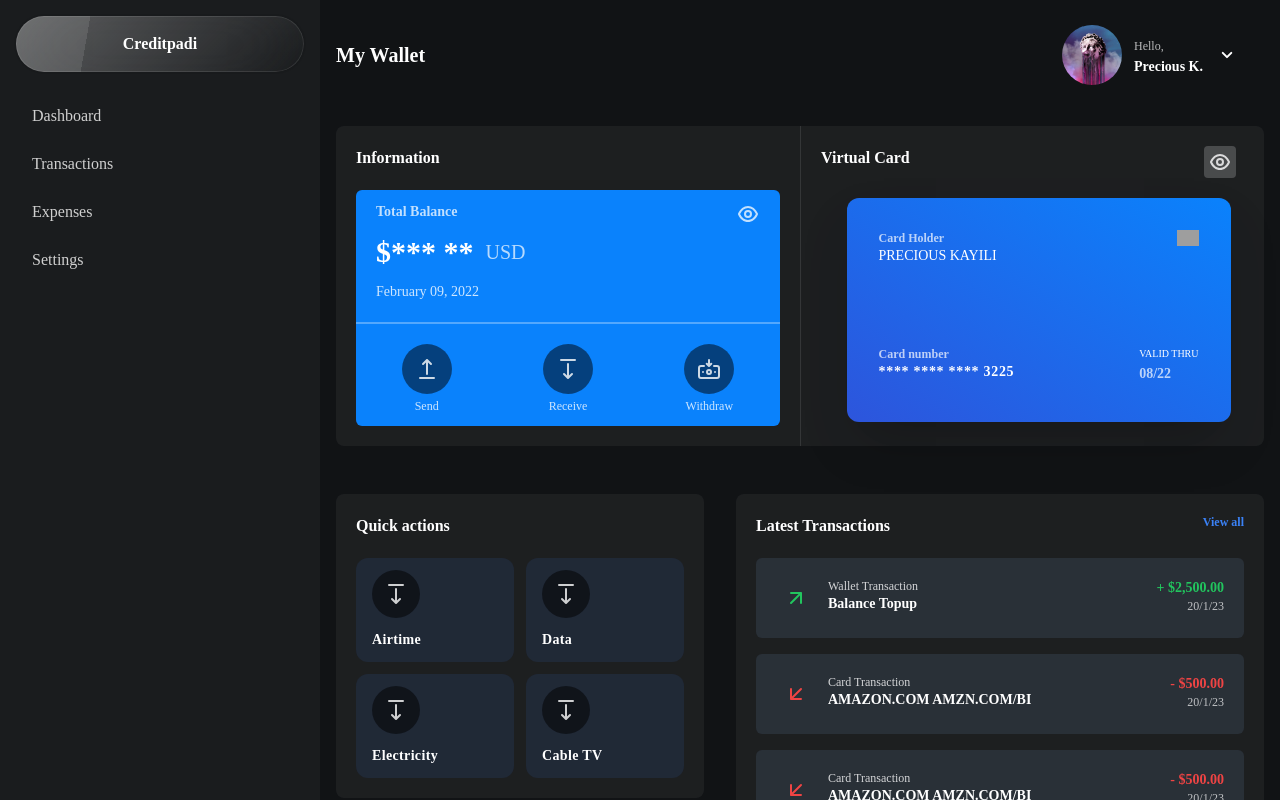
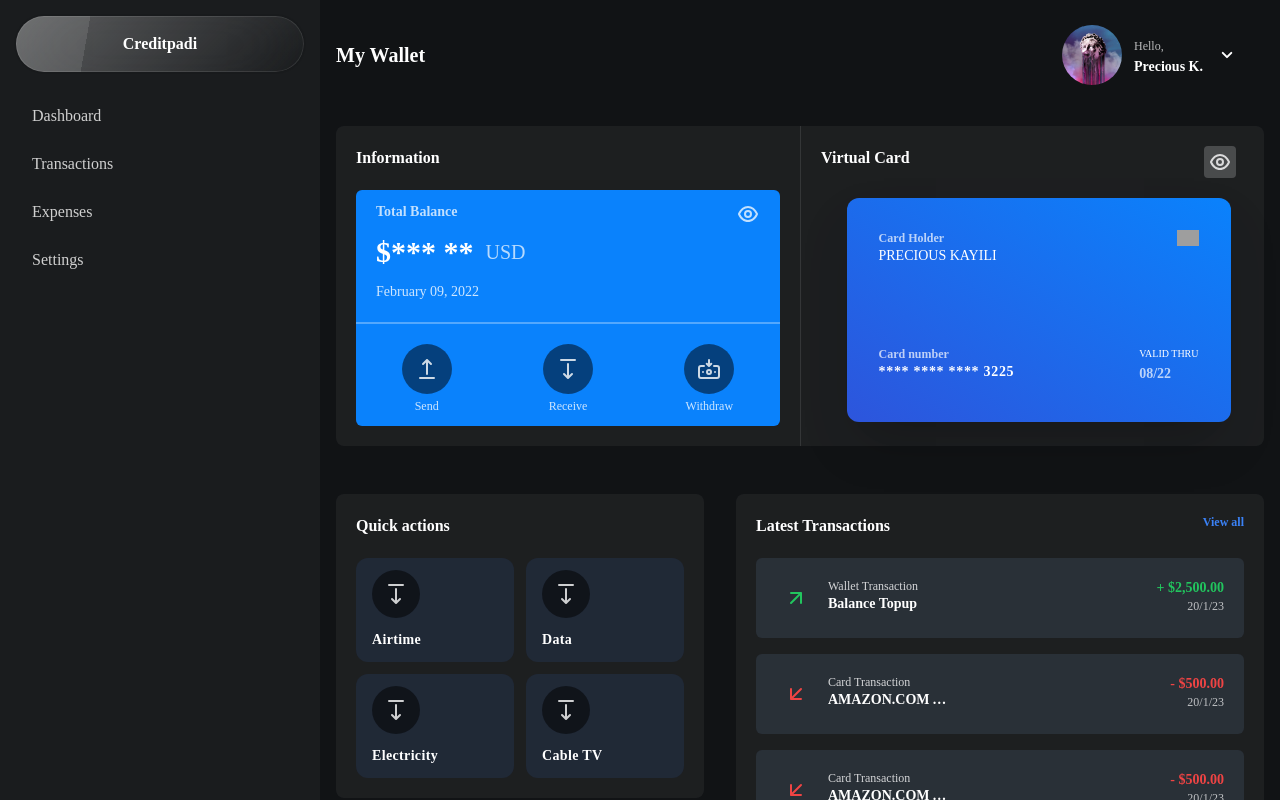
Before and after one commit to preciouskayili/creditbuddy-frontend, a React (Vite) app: page /dashboard in a window 1280 px wide. Built offline with nearby package versions, Linux system fonts and the light colour scheme; grey boxes are pictures that could not be loaded; a web font is replaced by a local one.

Commit message:
dashboard complete

```diff
--- a/src/components/Dashboard/Navbar.jsx
+++ b/src/components/Dashboard/Navbar.jsx
@@ -1,11 +1,11 @@
 import { UilBars, UilAngleDown } from "@iconscout/react-unicons";
 import avatar from "../../assets/avatars/gMyfIhZY_400x400.jpg";
-const Navbar = () => {
+const Navbar = ({ pageTitle }) => {
   return (
     <nav className="w-full bg-[#111315] flex justify-between items-center p-4">
       {/* Navbar items */}
       <ul className="text-white flex list-none flex-row items-center mr-auto">
-        <li className="font-bold text-xl hidden lg:inline-flex">My Wallet</li>
+        <li className="font-bold text-xl hidden lg:inline-flex">{pageTitle}</li>
         <label htmlFor="my-drawer-2" className="drawer-button lg:hidden">
           <UilBars />
         </label>
--- a/src/components/Dashboard/RecentTransactions.jsx
+++ b/src/components/Dashboard/RecentTransactions.jsx
@@ -4,41 +4,34 @@ import { UilArrowDownLeft, UilArrowUpRight } from "@iconscout/react-unicons";
 const RecentTransactions = () => {
   return (
     <>
-      {[1].map((items) => (
-        <>
-          <div key={items} className="flex mb-4 bg-blue-300/10 p-5 rounded-md">
+      <div className="flex mb-4 bg-blue-300/10 p-5 rounded-md">
         <div className="flex">
           <UilArrowUpRight className="text-green-500 text-lg mr-3 p-2 h-10 w-10 rounded-sm" />
           <div className="flex-col mr-auto">
             <p className="text-white/80 font-medium text-xs">
               Wallet Transaction
             </p>
-                <p className="text-white font-semibold text-sm overflow-hidden text-ellipsis">
+            <p className="text-white font-semibold text-sm truncate overflow-hidden text-ellipsis w-32 lg:w-100">
               Balance Topup
             </p>
           </div>
         </div>
         <div className="ml-auto flex flex-col">
-              <p className="font-semibold text-sm text-green-500">
-                + $2,500.00
-              </p>
+          <p className="font-semibold text-sm text-green-500">+ $2,500.00</p>
           <small className="text-xs ml-auto font-medium text-white/70">
             20/1/23
           </small>
         </div>
       </div>
 
-          <div
-            key={items + 1}
-            className="flex mb-4 bg-blue-300/10 p-5 rounded-md"
-          >
+      <div className="flex mb-4 bg-blue-300/10 p-5 rounded-md">
         <div className="flex">
           <UilArrowDownLeft className="text-red-500 text-lg mr-3 p-2 h-10 w-10 rounded-sm" />
           <div className="flex-col mr-auto">
             <p className="text-white/80 font-medium text-xs">
               Card Transaction
             </p>
-                <p className="text-white font-semibold text-sm">
+            <p className="text-white font-semibold text-sm truncate overflow-hidden text-ellipsis w-100 sm:w-32">
               AMAZON.COM AMZN.COM/BI
             </p>
           </div>
@@ -51,17 +44,14 @@ const RecentTransactions = () => {
         </div>
       </div>
 
-          <div
-            key={items + 1}
-            className="flex mb-4 bg-blue-300/10 p-5 rounded-md"
-          >
+      <div className="flex mb-4 bg-blue-300/10 p-5 rounded-md">
         <div className="flex">
           <UilArrowDownLeft className="text-red-500 text-lg mr-3 p-2 h-10 w-10 rounded-sm" />
           <div className="flex-col mr-auto">
             <p className="text-white/80 font-medium text-xs">
               Card Transaction
             </p>
-                <p className="text-white font-semibold text-sm">
+            <p className="text-white font-semibold text-sm truncate overflow-hidden text-ellipsis w-32">
               AMAZON.COM AMZN.COM/BI
             </p>
           </div>
@@ -74,8 +64,6 @@ const RecentTransactions = () => {
         </div>
       </div>
     </>
-      ))}
-    </>
   );
 };
 
--- a/src/components/Dashboard/Sidebar.jsx
+++ b/src/components/Dashboard/Sidebar.jsx
@@ -1,12 +1,12 @@
 import { UilCardAtm, UilEstate } from "@iconscout/react-unicons";
 import Navbar from "./Navbar";
 import { Link } from "react-router-dom";
-const Sidebar = ({ children }) => {
+const Sidebar = ({ children, pageTitle }) => {
   return (
     <div className="drawer drawer-mobile">
       <input id="my-drawer-2" type="checkbox" className="drawer-toggle" />
       <div className="drawer-content flex flex-col">
-        <Navbar />
+        <Navbar pageTitle={pageTitle} />
         {children}
       </div>
       <div className="drawer-side">
--- a/src/layouts/DashboardLayout.jsx
+++ b/src/layouts/DashboardLayout.jsx
@@ -1,7 +1,7 @@
 import Sidebar from "../components/Dashboard/Sidebar";
-const DashboardLayout = ({ children }) => {
+const DashboardLayout = ({ children, pageTitle }) => {
   return (
-    <Sidebar>
+    <Sidebar pageTitle={pageTitle}>
       <div className="container mx-auto lg:p-4 p-1">{children}</div>
     </Sidebar>
   );
--- a/src/pages/Dashboard.jsx
+++ b/src/pages/Dashboard.jsx
@@ -6,7 +6,7 @@ import RecentTransactions from "../components/Dashboard/RecentTransactions";
 const Dashboard = () => {
   return (
     <div className="bg-[#111315] min-h-[100vh]">
-      <DashboardLayout>
+      <DashboardLayout pageTitle="My Wallet">
         <AccountInformation />
 
         <div className="grid grid-cols-12 mt-12 gap-8 items-start container">
--- a/src/pages/Expenses.jsx
+++ b/src/pages/Expenses.jsx
@@ -3,7 +3,7 @@ import DashboardLayout from "../layouts/DashboardLayout";
 
 const Expenses = () => {
   return (
-    <DashboardLayout>
+    <DashboardLayout pageTitle="Expenses">
       <div>Expenses</div>
     </DashboardLayout>
   );
--- a/src/pages/Settings.jsx
+++ b/src/pages/Settings.jsx
@@ -3,7 +3,7 @@ import DashboardLayout from "../layouts/DashboardLayout";
 
 const Settings = () => {
   return (
-    <DashboardLayout>
+    <DashboardLayout pageTitle="Settings">
       <div>Settings</div>
     </DashboardLayout>
   );
--- a/src/pages/Transactions.jsx
+++ b/src/pages/Transactions.jsx
@@ -3,7 +3,7 @@ import DashboardLayout from "../layouts/DashboardLayout";
 
 const Transactions = () => {
   return (
-    <DashboardLayout>
+    <DashboardLayout pageTitle="Transactions">
       <p>Transactions</p>
     </DashboardLayout>
   );
```
Also changed, not shown: src/components/Dashboard/PayBills.jsx (added). Lines whose indentation alone changed are shown as unchanged.
